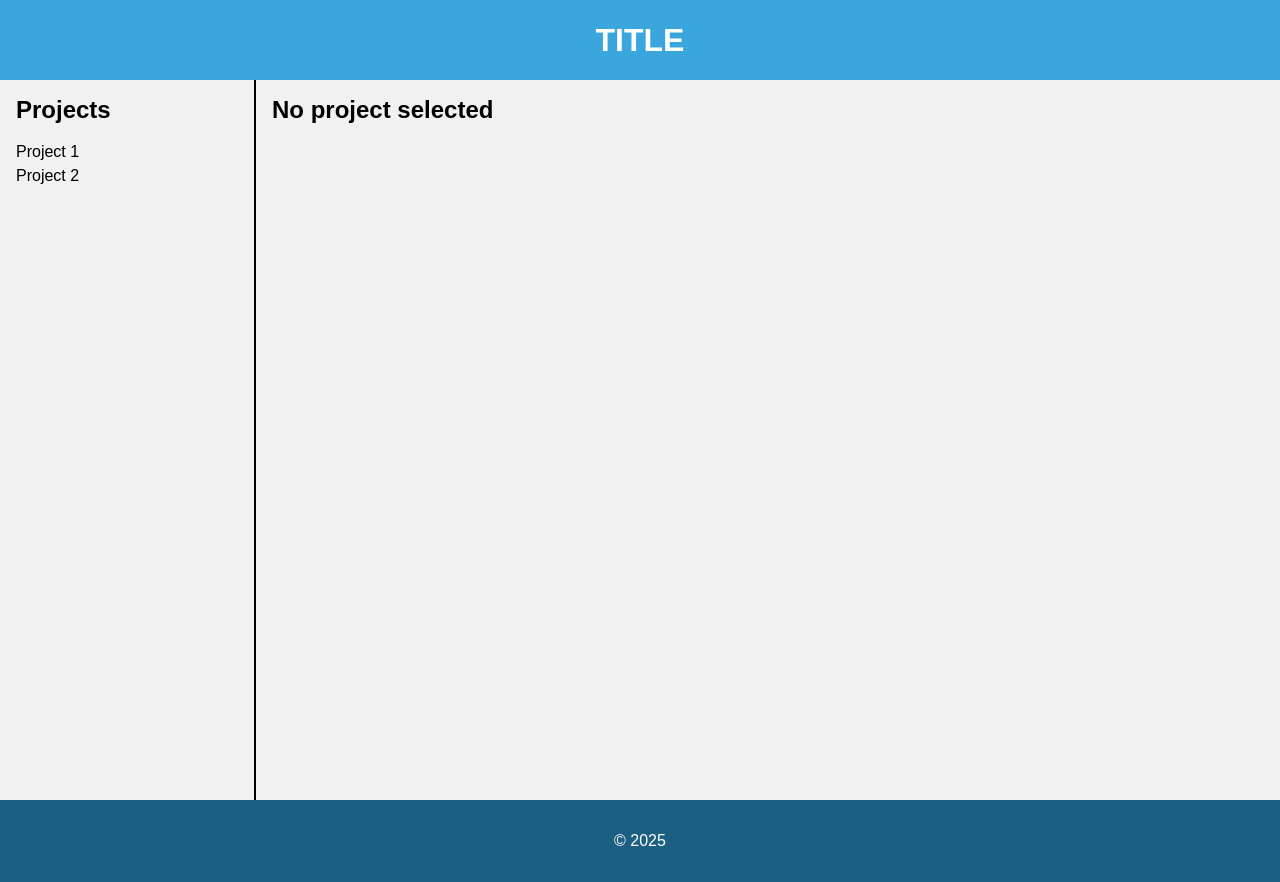
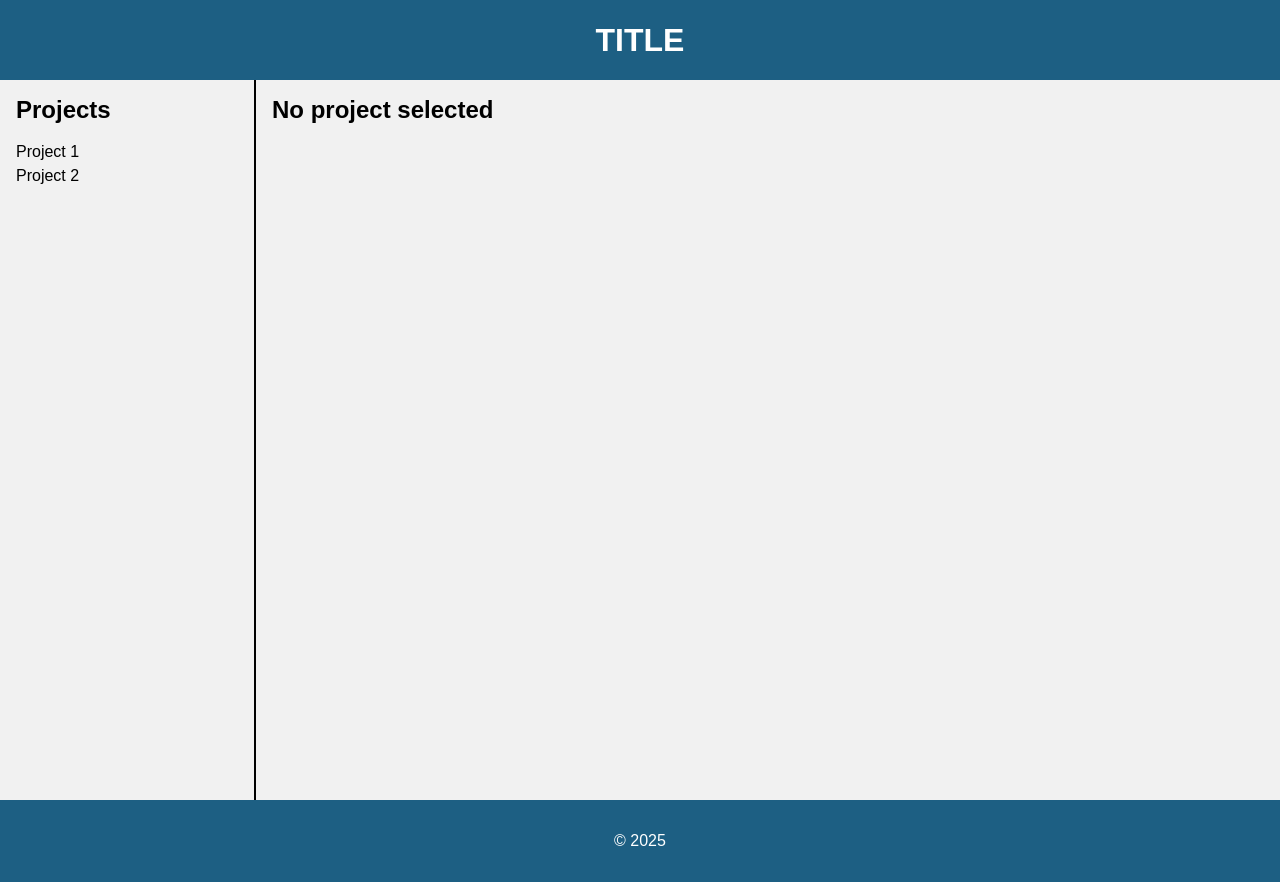
Before and after one commit to LJanaszek/projektmvc, a Next.js app: page / in a window 1280 px wide. Built offline with nearby package versions, Linux system fonts and the light colour scheme.

Commit message:
chuj ci na kurwe

```diff
--- a/styles/mainContainer.module.scss
+++ b/styles/mainContainer.module.scss
@@ -8,7 +8,7 @@
         // padding: 1em 0;
         font-weight: bold;
         text-transform: uppercase;
-        background-color: var(--color1);
+        background-color: var(--color9);
         color: var(--color7);
     }
 
```
